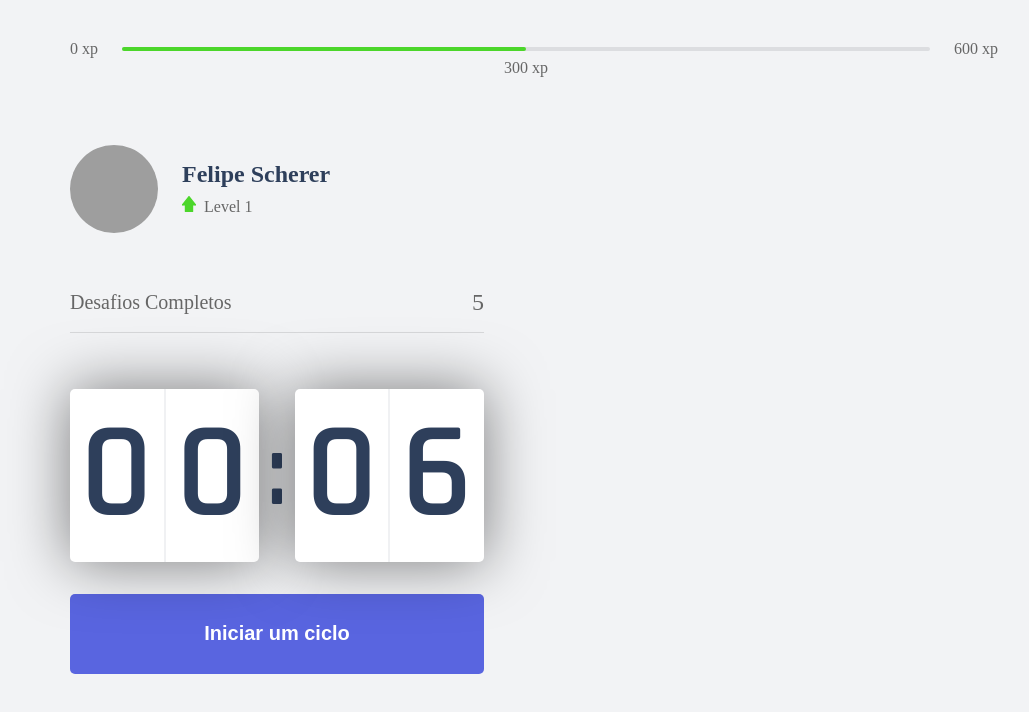
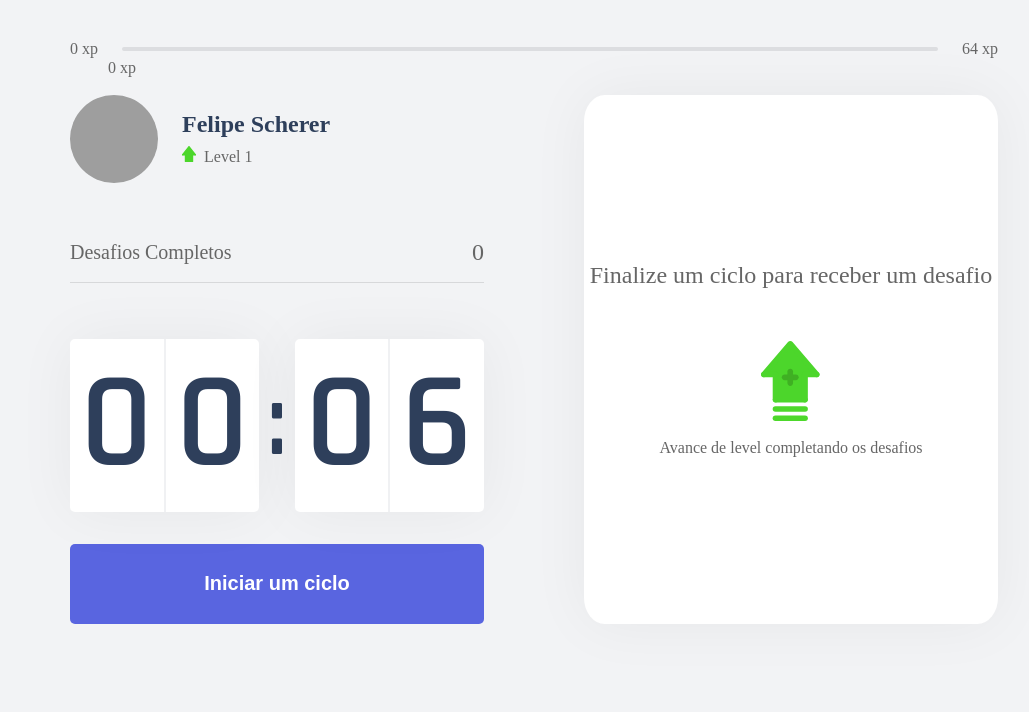
Before and after one commit to ofelipescherer/nlw04, a Next.js app: page / in a window 1280 px wide. Shown: the top 712 px of the page, without its empty margins (106-1135 px from the left). Built offline with nearby package versions, Linux system fonts and the light colour scheme; grey boxes are pictures that could not be loaded.

Commit message:
removing hardcoded features

```diff
--- /dev/null
+++ b/challenges.json
@@ -0,0 +1,62 @@
+[
+    {
+      "type": "body",
+      "description": "Estique um de seus braços com a palma da mão virada para frente e puxe os dedos para cima por 10 segundos por mão.",
+      "amount": 80
+    },
+    {
+      "type": "body",
+      "description": "Estique seu braço contra o peito e puxe-o utilizando o outro braço por 10 segundos por braço.",
+      "amount": 60
+    },
+    {
+      "type": "body",
+      "description": "Puxe seu pescoço com a ajuda da mão para a direita e para a esquerda, permanecendo na posição por alguns segundos.",
+      "amount": 70
+    },
+    {
+      "type": "body",
+      "description": "Com as duas mãos na parte de trás da cabeça, leve-a para baixo, alongando a parte de trás da região.",
+      "amount": 60
+    },
+    {
+      "type": "body",
+      "description": "Cruze as pernas e desça com as mãos esticadas em direção ao chão. Repita o movimento com a outra perna na frente.",
+      "amount": 100
+    },
+    {
+      "type": "body",
+      "description": "Sentado, abra as pernas e tente encostar as palmas das mãos no chão, repita 3 vezes por 5 segundos.",
+      "amount": 80
+    },
+    {
+      "type": "body",
+      "description": "Puxe o joelho de encontro ao peito e segure, troque de perna após 10 segundos.",
+      "amount": 50
+    },
+    {
+      "type": "body",
+      "description": "Sentado, cruze uma perna e incline seu tronco à frente, troque de perna após 10 segundos.",
+      "amount": 80
+    },
+    {
+      "type": "eye",
+      "description": "Sentado, feche os olhos e cubra-os com as palmas da mão durante 2 minutos, depois abra normalmente.",
+      "amount": 90
+    },
+    {
+      "type": "eye",
+      "description": "Em algum ambiente aberto, olhe o mais longe que puder em quatro direções por 3s, mexa apenas os olhos. Repita 3 vezes.",
+      "amount": 140
+    },
+    {
+      "type": "eye",
+      "description": "Usando os polegares, massage a área abaixo das sobrancelhas em movimentos circulares por 15 segundos.",
+      "amount": 70
+    },
+    {
+      "type": "body",
+      "description": "Em pé, gire a cintura o máximo que puder para a esquerda, segure por cinco segundos. Repita para a direita.",
+      "amount": 90
+    }
+  ]
--- /dev/null
+++ b/src/components/ChallangeBox.tsx
@@ -0,0 +1,37 @@
+import { useContext } from 'react';
+import { ChallengeContext } from '../contexts/ChallangesContext';
+import styles from '../styles/components/ChallangeBox.module.css'
+
+export default function ChallangeBox() {
+    const { activeChallenge } = useContext(ChallengeContext);
+
+    return (
+        <div className={styles.challangeBoxContainer}>
+            {
+                activeChallenge ? (
+                    <div className={styles.challangeActive}>
+                        <header>Ganhe {activeChallenge.amount}</header>
+                        <main>
+                            <img src={`icons/${activeChallenge.type}.svg`} />
+                            <strong>Novo Desafio</strong>
+                            <p>{activeChallenge.description}</p>
+                        </main>
+
+                        <footer>
+                            <button type="button" className={styles.challangeFailButton}>Falhei</button>
+                            <button type="button" className={styles.challangesSucceededButton}>Completei</button>
+                        </footer>
+                    </div>
+                ): (
+                    <div className={styles.challangesNotActive}>
+                    <strong>Finalize um ciclo para receber um desafio</strong>
+                    <p>
+                        <img src="icons/level-up.svg" alt="Level up"/>
+                        Avance de level completando os desafios
+                    </p>
+                </div>
+                )
+            }
+        </div>
+    )
+}
--- a/src/components/CompleteChallanges.tsx
+++ b/src/components/CompleteChallanges.tsx
@@ -1,10 +1,14 @@
+import { useContext } from 'react';
+import { ChallengeContext } from '../contexts/ChallangesContext';
 import styles from '../styles/components/CompleteChallanges.module.css'
 
 export function CompleteChallanges(){
+    const { ChallengesCompleted } = useContext(ChallengeContext);
+
     return (
         <div className={styles.completeChallangesContainer}>
             <span>Desafios Completos</span>
-            <span>5</span>
+            <span>{ChallengesCompleted}</span>
         </div>
     );
 }
--- a/src/components/Countdown.tsx
+++ b/src/components/Countdown.tsx
@@ -1,9 +1,11 @@
-import { useState, useEffect } from 'react';
+import { useState, useEffect, useContext } from 'react';
+import { ChallengeContext } from '../contexts/ChallangesContext';
 import styles from '../styles/components/Countdown.module.css'
 
 let countdownTimeout: NodeJS.Timeout;
 
 export function Countdown() {
+    const { startNewChallenge } = useContext(ChallengeContext);
     const [time, setTime] = useState(0.1 * 60);
     const [isActive, setIsActive] = useState(false);
     const [hasFinished, setHasFinished] = useState(false);
@@ -35,7 +37,7 @@
         } else if(isActive && time === 0) {
             setHasFinished(true);
             setIsActive(false);
-
+            startNewChallenge();
         }
     }, [isActive, time])
 
--- a/src/components/ExperienceBar.tsx
+++ b/src/components/ExperienceBar.tsx
@@ -1,15 +1,21 @@
+import { useContext } from 'react';
+import { ChallengeContext } from '../contexts/ChallangesContext';
 import styles from '../styles/components/ExperienceBar.module.css'
 
 export function ExperienceBar(){
+    const { currentExperience, experienceToNextLevel } = useContext(ChallengeContext);
+
+    const percentToNextLevel = Math.round(currentExperience*100) / experienceToNextLevel
+
     return (
         <header className={styles.experienceBar}>
-            <span>0 xp</span>
+            <span>{currentExperience} xp</span>
             <div>
-                <div style={{ width: "50%" }}/>
+                <div style={{ width: `${percentToNextLevel}` }}/>
 
-                <span className={styles.currentExperience} style={{ left: "50%" }}>300 xp</span>
+                <span className={styles.currentExperience} style={{ left: `${percentToNextLevel}` }}>{currentExperience} xp</span>
             </div>
-            <span>600 xp</span>
+            <span>{experienceToNextLevel} xp</span>
         </header>
     );
 }
--- /dev/null
+++ b/src/contexts/ChallangesContext.tsx
@@ -0,0 +1,59 @@
+import { createContext, ReactNode, useState } from "react";
+import challenges from '../../challenges.json'
+
+interface Challange {
+    type: 'body' | 'eye';
+    description: string;
+    amount: number;
+}
+
+interface ChallengesContextData {
+    level: number;
+    currentExperience: number;
+    experienceToNextLevel: number;
+    ChallengesCompleted: number;
+    activeChallenge: Challange;
+    levelUp: () => void;
+    startNewChallenge: () => void;
+}
+
+type ChallengeProviderProps ={
+    children: ReactNode;
+}
+
+export const ChallengeContext = createContext({} as ChallengesContextData);
+
+export function ChallangeProvider({ children } : ChallengeProviderProps){
+    const [level, setLevel] = useState(1);
+    const [currentExperience, setCurrentExperience] = useState(0);
+    const [ChallengesCompleted, setChallengesCompleted] = useState(0);
+
+    const [activeChallenge, setActiveChallenge] = useState(null)
+
+    const experienceToNextLevel = Math.pow((level + 1) * 4, 2);
+
+    function levelUp() {
+        setLevel(level + 1)
+    }
+
+    function startNewChallenge() {
+        const randomChallengeIndex = (Math.floor(Math.random() * challenges.length))
+        const challenge = challenges[randomChallengeIndex]
+        setActiveChallenge(challenge)
+    }
+
+    return (
+        <ChallengeContext.Provider value={
+            {
+            level,
+            currentExperience,
+            ChallengesCompleted,
+            activeChallenge,
+            experienceToNextLevel,
+            levelUp,
+            startNewChallenge
+            }}>
+            {children}
+        </ChallengeContext.Provider>
+    )
+}
--- a/src/pages/_app.tsx
+++ b/src/pages/_app.tsx
@@ -1,8 +1,14 @@
 
+import { ChallangeProvider } from '../contexts/ChallangesContext';
 import '../styles/global.css';
 
 function MyApp({ Component, pageProps }) {
-  return <Component {...pageProps} />
+  return(
+    <ChallangeProvider>
+      <Component {...pageProps} />
+    </ChallangeProvider>
+  )
+
 }
 
 export default MyApp
--- a/src/pages/index.tsx
+++ b/src/pages/index.tsx
@@ -4,6 +4,7 @@
 import styles from '../styles/components/Home.module.css';
 import { CompleteChallanges } from "../components/CompleteChallanges";
 import { Countdown } from "../components/Countdown";
+import ChallangeBox from "../components/ChallangeBox";
 
 
 export default function Home() {
@@ -20,7 +21,7 @@
           <CompleteChallanges />
           <Countdown />
         </div>
-
+          <ChallangeBox />
         <div>
 
         </div>
--- /dev/null
+++ b/src/styles/components/ChallangeBox.module.css
@@ -0,0 +1,108 @@
+.challangeBoxContainer{
+    height: 100%;
+
+    background: var(--white);
+    border-radius: 5%;
+    box-shadow: 0 0 60px rgba(0, 0, 0, 0.05);
+
+    display: flex;
+    flex-direction: column;
+    align-items: center;
+    justify-content: center;
+
+    text-align: center;
+}
+
+.challangesNotActive{
+    display: flex;
+    flex-direction: column;
+    align-items: center;
+}
+
+.challangesNotActive strong{
+    font-size: 1.5rem;
+    font-weight: 500;
+    line-height: 1.4;
+}
+
+.challangesNotActive p {
+    display: flex;
+    flex-direction: column;
+    align-items: center;
+    line-height: 1.4;
+    max-width: 70%;
+    margin-top: 3rem;
+}
+
+.challangesNotActive img {
+    margin-bottom: 1rem;
+}
+
+.challangeActive {
+    height: 100%;
+
+    display: flex;
+    flex-direction: column;
+}
+
+.challangeActive header {
+    color: var(--blue);
+    font-weight: 600;
+    font-size: 1.25rem;
+    padding: 0 2rem 1.5rem;
+    border-bottom: 1px solid var(--gray-line);
+}
+
+.challangeActive main {
+    flex: 1;
+    display: flex;
+    flex-direction: column;
+    align-items: center;
+    justify-content: center;
+}
+
+.challangeActive main strong {
+    font-weight: 600;
+    font-size: 2rem;
+    color: var(--title);
+    margin: 1.5rem 0 1rem;
+}
+
+.challangeActive p {
+    line-height: 1.5;
+}
+
+.challangeActive footer {
+    display: grid;
+    grid-template-columns: 1fr 1fr;
+    gap: 1rem;
+}
+
+.challangeActive footer button {
+    height: 3rem;
+
+    display: flex;
+    align-items: center;
+    justify-content: center;
+
+    border: 0;
+    border-radius: 5px;
+
+    color: var(--white);
+    font-size: 1rem;
+    font-weight: 600;
+
+    transition: filter 0.2s;
+}
+
+.challangeActive footer button.challangeFailButton {
+    background: var(--red);
+}
+
+.challangeActive footer button.challangesSucceededButton {
+    background: var(--green);
+}
+
+.challangeActive footer button:hover{
+    filter: brightness(0.9);
+}
--- a/src/styles/components/Countdown.module.css
+++ b/src/styles/components/Countdown.module.css
@@ -14,7 +14,7 @@
     justify-content: space-evenly;
 
     background: var(--white);
-    box-shadow: 0 0 60px rgba(0, 0, 0, 0.5);
+    box-shadow: 0 0 60px rgba(0, 0, 0, 0.05);
     border-radius: 5px;
     font-size: 8.5rem;
     text-align: center;
```
